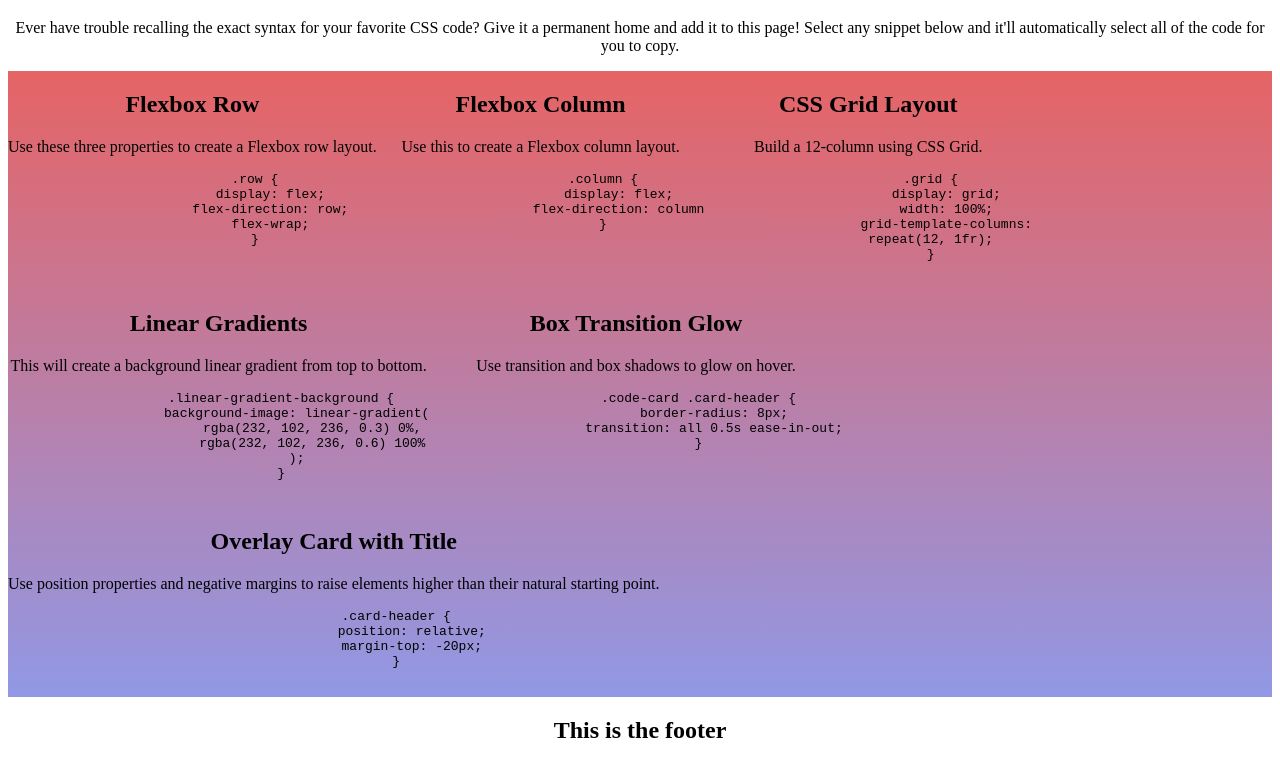
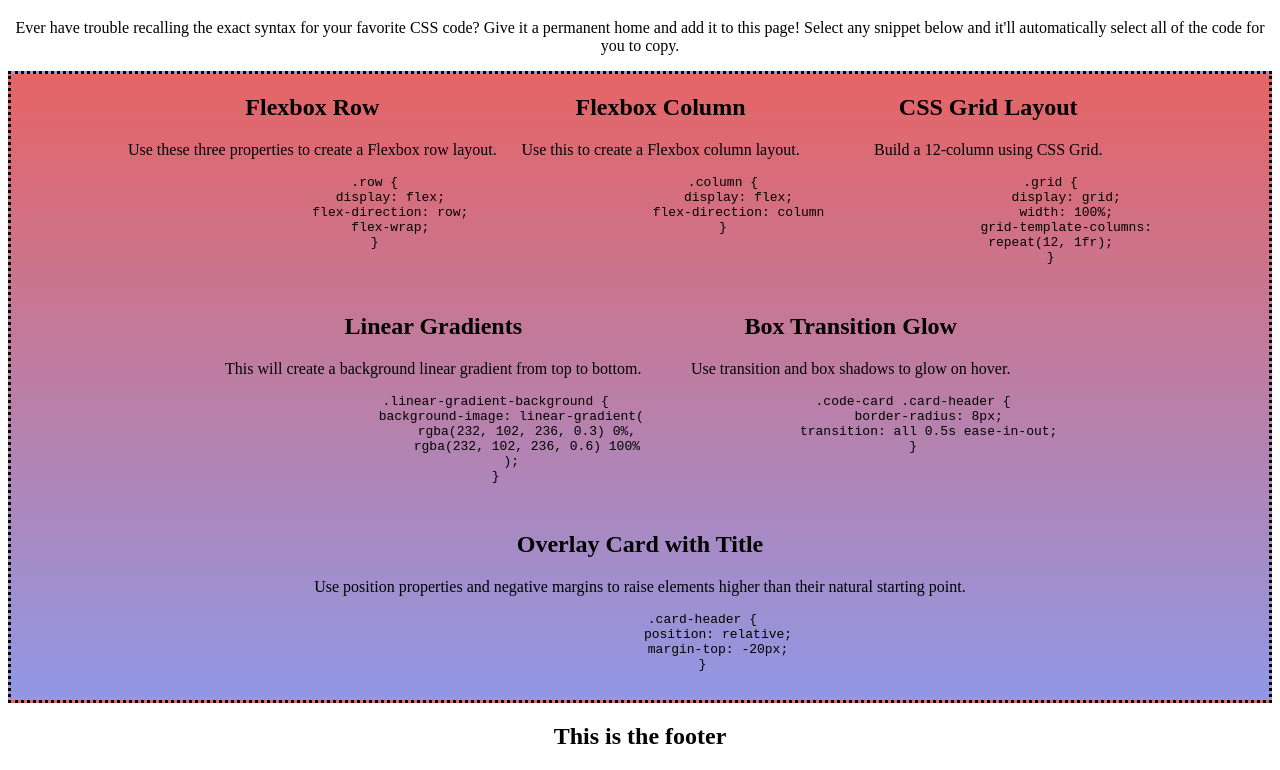
Before and after one commit to TroyMena/css-cheat-sheet, a plain HTML site: page index.html in a window 1280 px wide. Shown: the part 61-831 px from the top of the page. Drawn offline with Linux system fonts and the light colour scheme.

Commit message:
display styles added

```diff
--- a/assets/css/style.css
+++ b/assets/css/style.css
@@ -16,11 +16,17 @@ body {
 
 }
 
+.box {
+
+}
+
 .boxes {
     display: flex;
     flex-direction: row;
     flex-wrap: wrap;
     background: linear-gradient(#e66465, #9198e5);
+    border: dotted black;
+    justify-content: center;
 
 }
 
```
